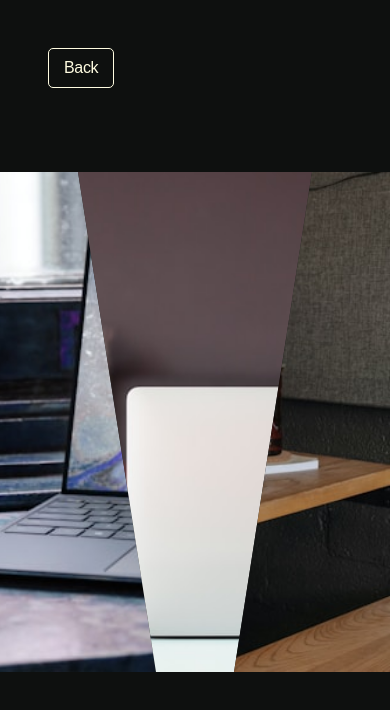
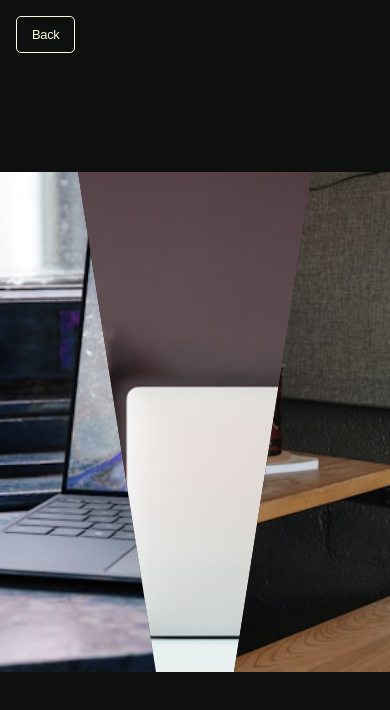
Before and after one commit to Vignesh-Mariappan/vignesh-s-animations, a React (Vite) app: page /animation/10 in a window 390 px wide. Shown: the top 710 px of the page. Built offline with nearby package versions, Linux system fonts and the light colour scheme; a web font is replaced by a local one.

Commit message:
media queries added

```diff
--- a/src/pages/Animations/Animations.module.css
+++ b/src/pages/Animations/Animations.module.css
@@ -30,3 +30,11 @@
     align-items: center;
     background-color: var(--background, rgb(14, 16, 15));
 }
+
+@media screen and (max-width: 500px) {
+    .animationsContainer__backBtn {
+        top: 1rem;
+        left: 1rem;
+        font-size: .8rem;
+    }
+}
--- a/src/pages/Animations/NewtonsCradleEffect/NewtonsCradleEffect.module.css
+++ b/src/pages/Animations/NewtonsCradleEffect/NewtonsCradleEffect.module.css
@@ -76,3 +76,27 @@
         transform: rotate(0deg);
     }
 }
+
+@media screen and (max-width: 775px) {
+    .cradle > div {
+        height: 150px;
+        margin: 0 13px;
+    }
+
+    .cradle > div::before {
+        width: 30px;
+        height: 30px;
+    }
+}
+
+@media screen and (max-width: 375px) {
+    .cradle > div {
+        height: 100px;
+        margin: 0 13px;
+    }
+
+    .cradle > div::before {
+        width: 30px;
+        height: 30px;
+    }
+}
```
